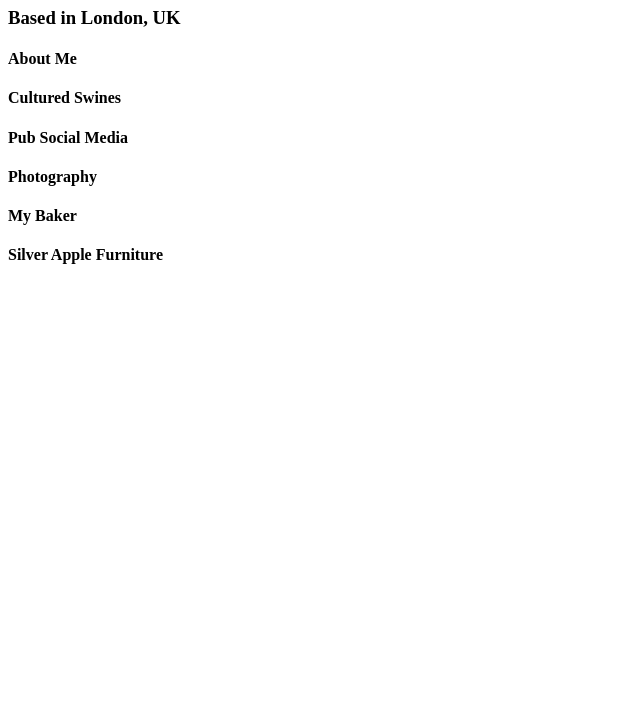
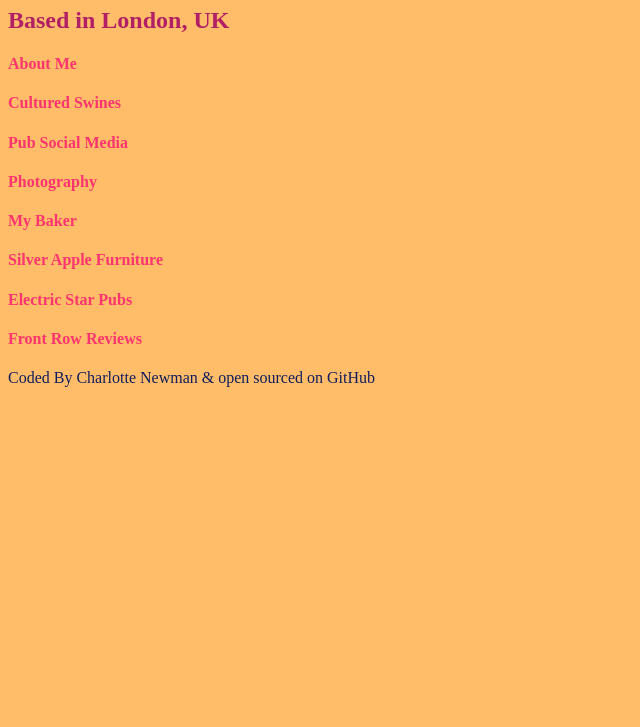
Before and after one commit to CNewman18/Joseph-Page-Website, a plain HTML site: page index.html in a window 1280 px wide. Shown: the part 73-800 px from the top of the page, without its empty margins (0-640 px from the left). Drawn offline with Linux system fonts and the light colour scheme.

Commit message:
Added CSS colors

```diff
--- a/index.html
+++ b/index.html
@@ -4,15 +4,19 @@
     <meta charset="UTF-8" />
     <meta name="viewport" content="width=device-width, initial-scale=1.0" />
     <title>Joseph Peter Page</title>
+    <link rel="stylesheet" href="/src/style.css" />
   </head>
   <body>
     <h1>Joseph Peter Page, Marketing</h1>
-    <h3>Based in London, UK</h3>
+    <h2>Based in London, UK</h2>
     <h4>About Me</h4>
     <h4>Cultured Swines</h4>
     <h4>Pub Social Media</h4>
     <h4>Photography</h4>
     <h4>My Baker</h4>
     <h4>Silver Apple Furniture</h4>
+    <h4>Electric Star Pubs</h4>
+    <h4>Front Row Reviews</h4>
+    <footer>Coded By Charlotte Newman & open sourced on GitHub</footer>
   </body>
 </html>
--- /dev/null
+++ b/src/style.css
@@ -0,0 +1,24 @@
+:root {
+  --primary-color: #b21f66;
+  --secondary-color: #fe346e;
+  --background-color: #ffbd69;
+  --accent-color: #111d5e;
+  --drop-shadow: drop-shadow(-1px 1px 6px #808080);
+}
+
+body {
+  background-color: var(--background-color);
+}
+
+h1,
+h2 {
+  color: var(--primary-color);
+}
+
+h4 {
+  color: var(--secondary-color);
+}
+
+footer {
+  color: var(--accent-color);
+}
```
